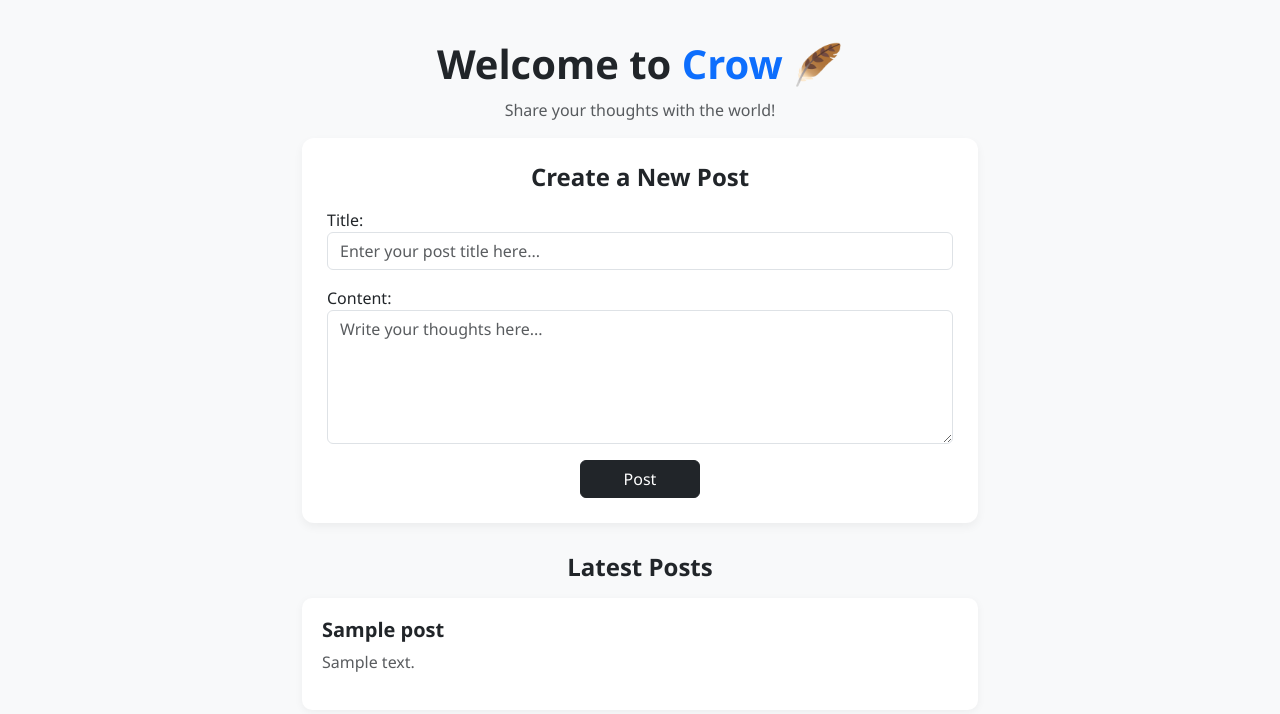
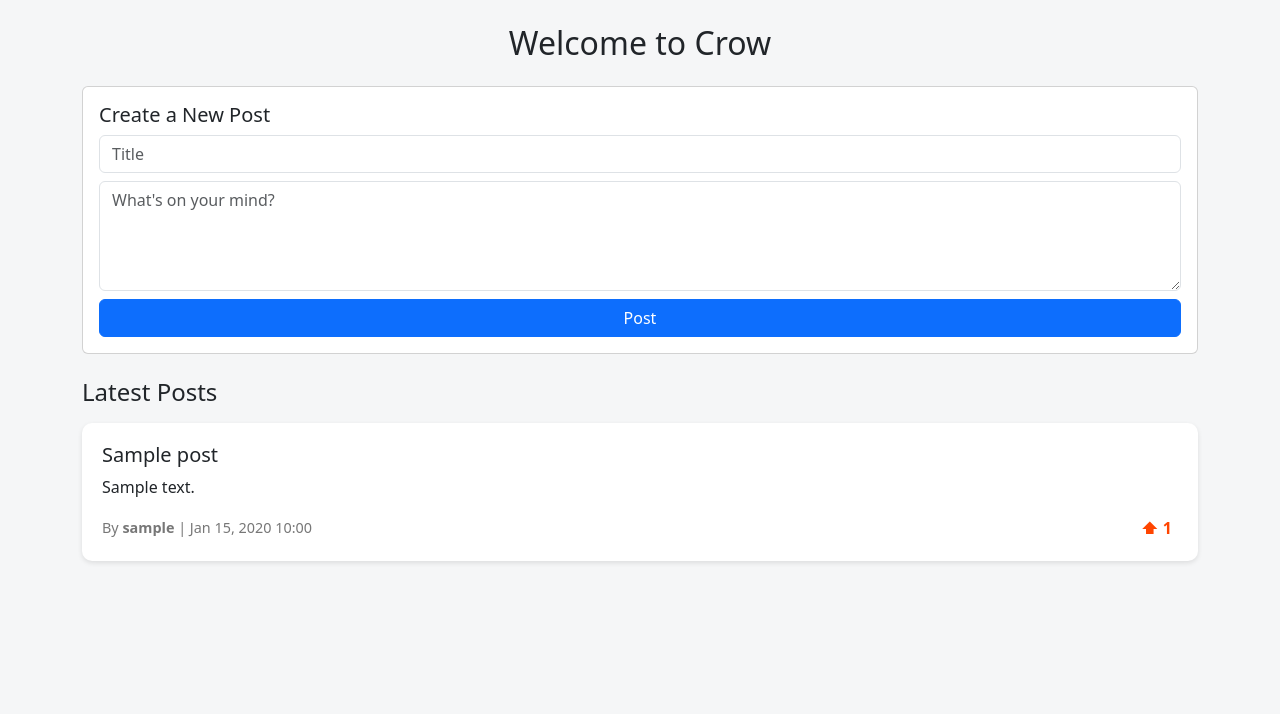
Before and after one commit to boneyphilip/crow, a Django app: page / in a window 1280 px wide. Shown: the top 714 px of the page. Run offline with Django 5.2, Linux system fonts and the light colour scheme; tables that the repository leaves empty hold one stand-in row (values such as "Sample post").

Commit message:
Fixed URL import issue in crow/urls.py — added missing include() to properly link posts app

```diff
--- a/crow/urls.py
+++ b/crow/urls.py
@@ -1,8 +1,7 @@
 from django.contrib import admin
-from django.urls import path
-from posts import views
+from django.urls import path, include   # include added here
 
 urlpatterns = [
     path('admin/', admin.site.urls),
-    path('', views.home, name='home'),  # homepage route
+    path('', include('posts.urls')),     # connects to posts/urls.py
 ]
--- a/posts/templates/posts/home.html
+++ b/posts/templates/posts/home.html
@@ -1,123 +1,107 @@
-{% load static %}
 <!DOCTYPE html>
 <html lang="en">
 <head>
-    <meta charset="UTF-8" />
-    <meta name="viewport" content="width=device-width, initial-scale=1.0" />
-    <title>Crow 🪶 | Share your thoughts</title>
+    <meta charset="UTF-8">
+    <title>Crow - Home</title>
 
-    <!-- 🌐 Linking Bootstrap CSS from CDN (for styling and layout) -->
-    <link
-      href="https://cdn.jsdelivr.net/npm/bootstrap@5.3.3/dist/css/bootstrap.min.css"
-      rel="stylesheet"
-    />
+    <!-- Bootstrap CSS for styling -->
+    <link href="https://cdn.jsdelivr.net/npm/bootstrap@5.3.0/dist/css/bootstrap.min.css" rel="stylesheet">
 
     <style>
-      /* 🎨 Set background and font for entire page */
-      body {
-        background-color: #f8f9fa; /* light gray background */
-        font-family: "Segoe UI", Tahoma, Geneva, Verdana, sans-serif;
+        /* Basic background color for the entire page */
+        body { background: #f5f6f7; }
+
+        /* Style for each post box (card look) */
+        .post-card {
+            background: white;                 /* white background for readability */
+            border-radius: 10px;               /* rounded corners */
+            padding: 20px;                     /* inner spacing */
+            margin-bottom: 15px;               /* space between posts */
+            box-shadow: 0 2px 5px rgba(0,0,0,0.1); /* light shadow for depth */
         }
 
-      /* 🧱 Main container - centers page and controls max width */
-      .container {
-        max-width: 700px; /* page width */
-        margin-top: 40px; /* space from top */
+        /* Style for small text showing author and timestamp */
+        .post-meta {
+            color: #777;                       /* light gray text color */
+            font-size: 0.9rem;                 /* smaller font size */
         }
 
-      /* ✍️ Card style for the “Create Post” form */
-      .post-card {
-        background-color: #fff; /* white box */
-        border-radius: 12px; /* rounded corners */
-        box-shadow: 0 4px 10px rgba(0, 0, 0, 0.05); /* soft shadow */
-        padding: 25px; /* inner spacing */
-        margin-bottom: 30px; /* space below form */
+        /* Style for the upvote button */
+        .upvote-btn {
+            background: none;                  /* remove background */
+            border: none;                      /* remove border */
+            color: #ff4500;                    /* orange color for upvote */
+            font-weight: bold;                 /* make text bold */
+            cursor: pointer;                   /* show hand cursor on hover */
         }
 
-      /* 📰 Each post item design */
-      .post-item {
-        background-color: #fff; /* white card for posts */
-        border-radius: 10px;
-        padding: 20px;
-        margin-bottom: 20px;
-        box-shadow: 0 2px 8px rgba(0, 0, 0, 0.05);
-      }
-
-      /* ✨ Page and section titles */
-      h1 {
-        font-weight: 700; /* bold */
+        /* Centering and spacing for the page header */
+        h2 {
             text-align: center;
-        margin-bottom: 10px;
-      }
-
-      h3,
-      h4,
-      h5 {
-        font-weight: 600;
-      }
-
-      /* 🎯 Style post button */
-      button {
-        width: 120px;
+            margin-bottom: 1.5rem;
         }
     </style>
 </head>
 
-  <body>
-    <!-- 📦 Container keeps everything centered and neat -->
-    <div class="container">
-      <!--  Page Header -->
-      <h1>Welcome to <span class="text-primary">Crow</span> 🪶</h1>
-      <p class="text-center text-muted">Share your thoughts with the world!</p>
+<body class="container py-4">
+    <!-- Page Title -->
+    <h2>Welcome to Crow</h2>
 
-      <!--  Create Post Form (inside a white card) -->
-      <div class="post-card">
-        <h4 class="mb-3 text-center">Create a New Post</h4>
+    <!-- ========================= -->
+    <!-- Post Creation Form Section -->
+    <!-- ========================= -->
+    <div class="card p-3 mb-4">
+        <h5>Create a New Post</h5>
 
-        <!--  The form starts -->
+        <!-- Form for submitting a new post -->
         <form method="POST">
-          {% csrf_token %}
-          <!-- Protects from CSRF attacks -->
+            {% csrf_token %}  <!-- Django security token to prevent CSRF attacks -->
 
-          <!--  Title input -->
-          <div class="mb-3">
-            {{ form.title.label_tag }}
-            <!--  Label = "Title" -->
-            {{ form.title }}
-            <!--  Input field -->
-          </div>
+            <!-- Title input field -->
+            <input type="text" name="title" class="form-control mb-2" placeholder="Title" required>
 
-          <!--  Content textarea -->
-          <div class="mb-3">
-            {{ form.content.label_tag }}
-            <!--  Label = "Content" -->
-            {{ form.content }}
-            <!--  Textarea -->
-          </div>
+            <!-- Content text area -->
+            <textarea name="content" class="form-control mb-2" placeholder="What's on your mind?" rows="4" required></textarea>
 
-          <!--  Centered post button -->
-          <div class="text-center">
-            <button type="submit" class="btn btn-dark">Post</button>
-          </div>
+            <!-- Submit button -->
+            <button type="submit" class="btn btn-primary w-100">Post</button>
         </form>
     </div>
 
-      <!--  Section for displaying all posts -->
-      <h4 class="mb-3 text-center">Latest Posts</h4>
+    <!-- ========================= -->
+    <!-- Posts Display Section -->
+    <!-- ========================= -->
+    <h4 class="mb-3">Latest Posts</h4>
 
-      <!--  Loop through all posts -->
+    <!-- Django loop to display all posts -->
     {% for post in posts %}
-      <div class="post-item">
-        <!-- 🏷 Post Title -->
+        <div class="post-card">
+            <!-- Post title -->
             <h5>{{ post.title }}</h5>
-        <!-- 🗒 Post Content -->
-        <p class="text-muted">{{ post.content }}</p>
+
+            <!-- Post content -->
+            <p>{{ post.content }}</p>
+
+            <!-- Author name, timestamp, and upvote button -->
+            <div class="d-flex justify-content-between align-items-center">
+                <!-- Display author name and created date -->
+                <small class="post-meta">
+                    By <strong>{{ post.author.username }}</strong> |
+                    {{ post.created_at|date:"M d, Y H:i" }}
+                </small>
+
+                <!-- Form for upvoting a post -->
+                <form method="POST" action="{% url 'upvote_post' post.id %}">
+                    {% csrf_token %}
+                    <!-- Upvote button with current count -->
+                    <button type="submit" class="upvote-btn">⬆ {{ post.upvotes }}</button>
+                </form>
+            </div>
         </div>
 
-      <!--  If no posts exist -->
+    <!-- Message if there are no posts -->
     {% empty %}
-      <p class="text-center text-muted">No posts yet. Be the first one!</p>
+        <p>No posts yet.</p>
     {% endfor %}
-    </div>
 </body>
 </html>
--- /dev/null
+++ b/posts/urls.py
@@ -0,0 +1,7 @@
+from django.urls import path
+from . import views
+
+urlpatterns = [
+    path('', views.home, name='home'),           # Home page
+    path('upvote/<int:post_id>/', views.upvote_post, name='upvote_post'),  # Upvote route
+]
--- a/posts/views.py
+++ b/posts/views.py
@@ -1,19 +1,40 @@
-from django.shortcuts import render, redirect
+from django.shortcuts import render, redirect, get_object_or_404
 from .models import Post
-from .forms import PostForm   # ✅ Import the styled form
+from django.contrib.auth.models import User
+from django.utils import timezone
+
+# -----------------------------
+# Home page view
+# Shows all posts + handles new post form
+# -----------------------------
+
 
 def home(request):
-    # Show all posts (latest first)
-    posts = Post.objects.all().order_by('-id')
+    if request.method == "POST":
+        title = request.POST.get('title')
+        content = request.POST.get('content')
 
-    # Check if form submitted
-    if request.method == 'POST':
-        form = PostForm(request.POST)
-        if form.is_valid():
-            form.save()
-            return redirect('home')  # refresh after posting
-    else:
-        form = PostForm()  # blank form
+        # Author = currently logged-in user (temporary fallback to admin for now)
+        author = request.user if request.user.is_authenticated else User.objects.first()
 
-    # Pass form + posts to HTML
-    return render(request, 'posts/home.html', {'form': form, 'posts': posts})
+        # Create new post in database
+        Post.objects.create(title=title, content=content,
+                            author=author, created_at=timezone.now())
+
+        # Redirect to home page after saving
+        return redirect('home')
+
+    # Fetch all posts (latest first)
+    posts = Post.objects.all().order_by('-created_at')
+    return render(request, 'posts/home.html', {'posts': posts})
+
+
+# -----------------------------
+# Upvote View
+# Increases upvote count by +1 when user clicks the button
+# -----------------------------
+def upvote_post(request, post_id):
+    post = get_object_or_404(Post, id=post_id)
+    post.upvotes += 1
+    post.save()
+    return redirect('home')
```
Lines whose indentation alone changed are shown as unchanged.
